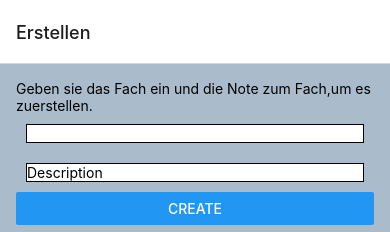
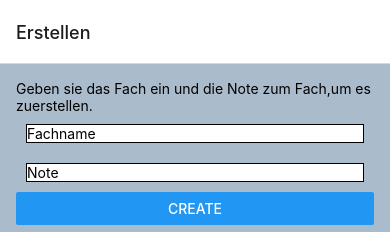
Before and after one commit to LucaDalCorso2004/DalCorsoLucaLB-335, a React Native app: screen /Erstellen in a window 390 px wide. Shown: the top 232 px of the page. Built offline with nearby package versions, Linux system fonts and the light colour scheme.

Commit message:
Final Version

```diff
--- a/componnets/alarmaudio.js
+++ b/componnets/alarmaudio.js
@@ -1,7 +1,7 @@
 import * as React from 'react';
 import { Text, View, StyleSheet, Button } from 'react-native';
 import { Audio } from 'expo-av';
-
+// https://docs.expo.dev/versions/latest/sdk/audio/
 export async function playSoundbad() {
     try {
         console.log('Loading Sound');
--- a/screens/ansichtadd.js
+++ b/screens/ansichtadd.js
@@ -68,7 +68,7 @@ export default function AddEntry({ }) {
     };
 
     const Pressbutton = () => {
-        let intnote = parseInt(note2)
+        let intnote = parseFloat(note2)
         addnote2(fach2, intnote, setNoten, noten);
         alert(note2 + " hinzugefügt beim Fach" + fach2)
         console.log("Vor dem Aufruf von _storeData", noten);
--- a/screens/erstellendesign.js
+++ b/screens/erstellendesign.js
@@ -17,7 +17,7 @@ export default function CreateScreen({ }) {
 
 
     const buttonPress = () => {
-        let intnote = parseInt(note)
+        let intnote = parseFloat(note)
         addnote(fach, intnote, setNoten, noten);
         alert(fach + " erstellt")
         _storeData(noten)
@@ -53,12 +53,13 @@ export default function CreateScreen({ }) {
             <Text>Geben sie das Fach ein und die Note zum Fach,um es zuerstellen.</Text>
             <TextInput id='title'
                 style={styles.textbox}
+                placeholder="Fachname"
                 onChangeText={value => { setFaecher(value) }
                 }
             />
             <TextInput id='info'
                 style={styles.textbox}
-                defaultValue="Description"
+                placeholder="Note"
                 onChangeText={value => setNote(value)}
             />
             <Button //style={styles.button2}
```
Also changed, not shown: Notencontext.js (+0 -13 lines), screens/deleteanischt.js (+0 -72 lines).
